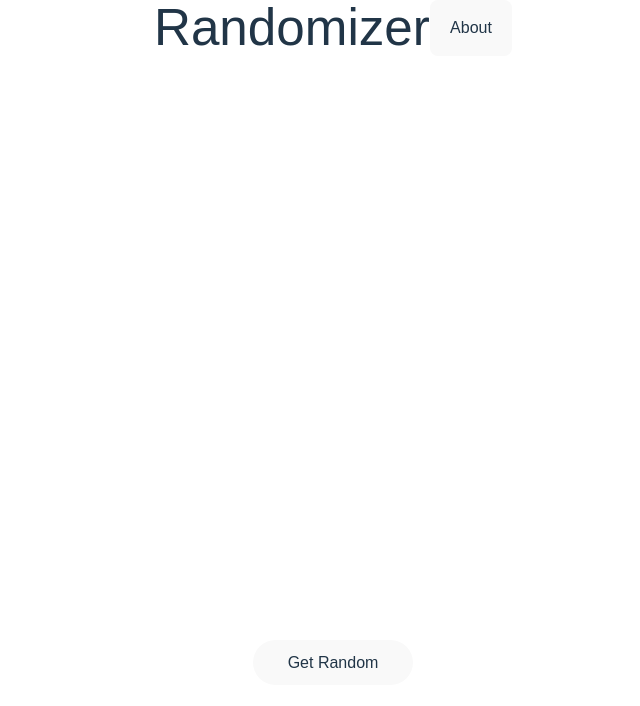
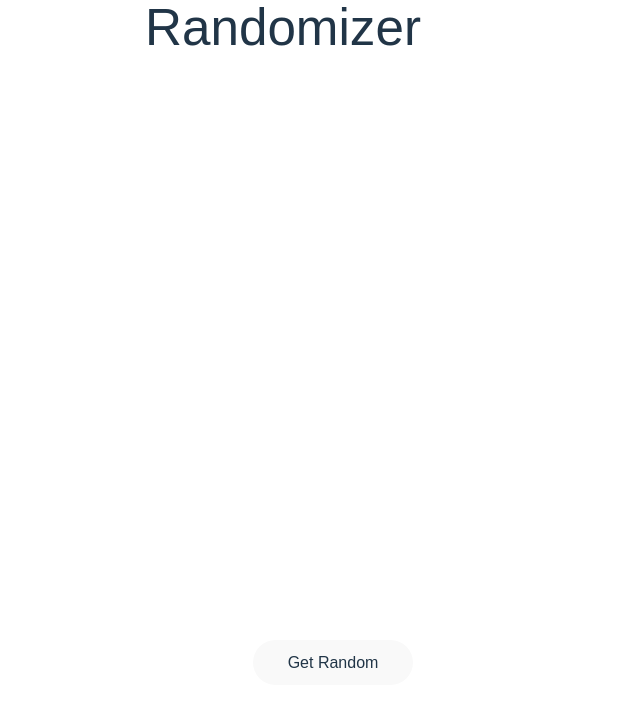
Before and after one commit to eric-k-chu/Randomizer, a React (Vite) app in the folder my-app/: page / in a window 1280 px wide. Shown: the top 706 px of the page, without its empty margins (307-947 px from the left). Built offline with nearby package versions, Linux system fonts and the light colour scheme; a web font is replaced by a local one.

Commit message:
Changed indentation size

```diff
--- a/my-app/src/App.css
+++ b/my-app/src/App.css
@@ -1,4 +1,4 @@
 #root {
-    max-width: 1280px;
-    margin: 0 auto;
-  }
+  max-width: 1280px;
+  margin: 0 auto;
+}
--- a/my-app/src/App.tsx
+++ b/my-app/src/App.tsx
@@ -1,53 +1,11 @@
-import { Button, List } from './Components/index'
-import { useState } from 'react';
+import { NavBar, Body } from './Layout/index'
 import './App.css'
 
-const classList = [
-  'Kaitlin',
-  'Ross',
-  'Tyler',
-  'Thomas',
-  'Cathy',
-  'Omid',
-  'Jeremy',
-  'Julie',
-  'Ethan',
-  'Eric',
-  'Andrew',
-  'Bug',
-  'Daniel'
-];
-
 function App() {
-  const [list, setList] = useState<string[]>([]);
-
-  function handleRandomAdd(): void {
-    if (classList.length) {
-      const randIndex = Math.floor(Math.random() * classList.length);
-      const newList = [...list, classList[randIndex]];
-      classList.splice(randIndex, 1);
-      setList(newList);
-    } else {
-      alert('Empty');
-    }
-  }
-
   return (
     <div className='flex flex-col font-serif h-screen'>
-      <div className='container mx-auto basis-1/5'>
-        <div className='flex justify-center align-center'>
-          <h1>Randomizer</h1>
-          <Button text="About"/>
-        </div>
-      </div>
-      <div className='container mx-auto basis-3/5'>
-        <List customList={list}/>
-      </div>
-      <div className='container mx-auto basis-1/5'>
-        <div className='flex flex-col items-center justify-center'>
-          <Button text="Get Random" onCustomClick={handleRandomAdd} styles="rounded-3xl w-40"/>
-        </div>
-      </div>
+      <NavBar />
+      <Body />
     </div>
   )
 }
--- a/my-app/src/Components/Button.tsx
+++ b/my-app/src/Components/Button.tsx
@@ -1,7 +1,7 @@
 function Button({ text, onCustomClick, styles }: {text: string, onCustomClick?: Function, styles?: string }) {
-    return (
-        <button className={styles} onClick={() => onCustomClick?.()}>{text}</button>
-    )
+  return (
+    <button className={styles} onClick={() => onCustomClick?.()}>{text}</button>
+  )
 }
 
 export default Button
--- a/my-app/src/Components/List.tsx
+++ b/my-app/src/Components/List.tsx
@@ -1,7 +1,7 @@
 function List({ customList }: {customList: string[]}) {
-    return (
-        <ul className="text-center">{customList.map(n => <li key={n}>{n}</li>)}</ul>
-    )
+  return (
+    <ul className="text-center">{customList.map(n => <li key={n}>{n}</li>)}</ul>
+  )
 }
 
 export default List
--- a/my-app/src/Components/index.tsx
+++ b/my-app/src/Components/index.tsx
@@ -2,6 +2,6 @@ import Button from './Button'
 import List from './List'
 
 export {
-    Button,
-    List
+	Button,
+	List
 }
--- /dev/null
+++ b/my-app/src/Layout/Body.tsx
@@ -0,0 +1,48 @@
+import { Button, List } from '../Components/index'
+import { useState } from 'react';
+
+const classList = [
+  'Kaitlin',
+  'Ross',
+  'Tyler',
+  'Thomas',
+  'Cathy',
+  'Omid',
+  'Jeremy',
+  'Julie',
+  'Ethan',
+  'Eric',
+  'Andrew',
+  'Bug',
+  'Daniel'
+];
+
+function Body() {
+  const [list, setList] = useState<string[]>([]);
+
+  function handleRandomAdd(): void {
+  if (classList.length) {
+    const randIndex = Math.floor(Math.random() * classList.length);
+    const newList = [...list, classList[randIndex]];
+    classList.splice(randIndex, 1);
+    setList(newList);
+  } else {
+    alert('Empty');
+  }
+  }
+
+  return (
+    <>
+      <div className='container mx-auto basis-3/5'>
+        <List customList={list}/>
+      </div>
+      <div className='container mx-auto basis-1/5'>
+        <div className='flex flex-col items-center justify-center'>
+          <Button text="Get Random" onCustomClick={handleRandomAdd} styles="rounded-3xl w-40"/>
+        </div>
+      </div>
+    </>
+  )
+}
+
+export default Body
--- /dev/null
+++ b/my-app/src/Layout/NavBar.tsx
@@ -0,0 +1,16 @@
+import githubLogo from '../assets/github-mark-white.svg'
+
+function NavBar() {
+  return (
+    <div className='container mx-auto basis-1/5'>
+      <div className='flex justify-center align-center'>
+        <h1>Randomizer</h1>
+        <a href='https://github.com/eric-k-chu/Randomizer' target='_blank'>
+          <img src={githubLogo} width={100}/>
+        </a>
+      </div>
+    </div>
+  );
+}
+
+export default NavBar
--- /dev/null
+++ b/my-app/src/Layout/index.tsx
@@ -0,0 +1,7 @@
+import NavBar from './NavBar'
+import Body from './Body'
+
+export {
+	NavBar,
+	Body,
+}
```
Also changed, not shown: my-app/src/assets/github-mark-white.svg (added).
